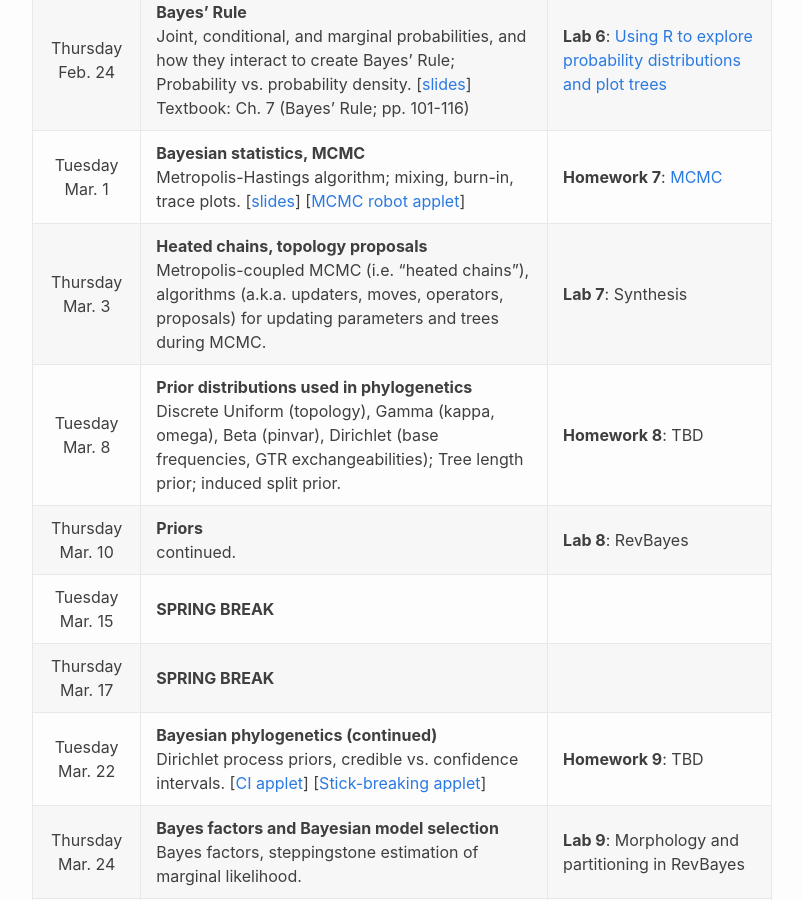
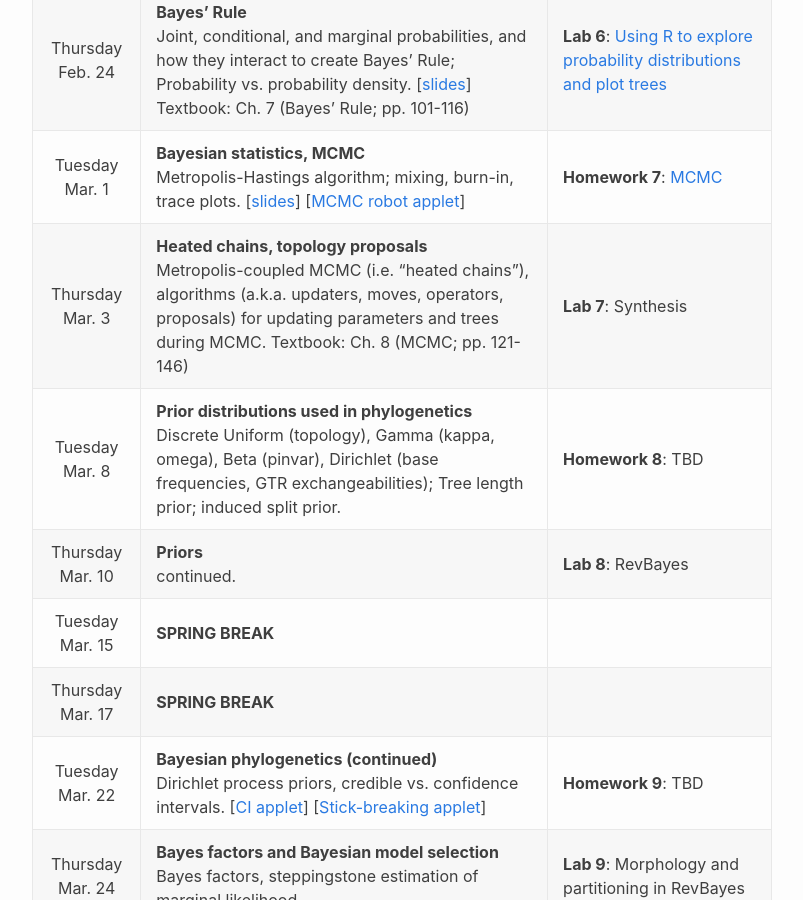
Before and after one commit to plewis/plewis.github.io, a Jekyll site: the page built from phylogenetics/phylogenetics2022.md, in a window 1280 px wide and 900 px high, scrolled down 2464 px. Shown: the whole window, without its empty margins (238-1041 px from the left). Built offline with Jekyll 4.4.1, drawn with Linux system fonts in a browser that asks for light colours; emoji names are drawn with the system emoji font.

Commit message:
added textbook reading

```diff
--- a/phylogenetics/phylogenetics2022.md
+++ b/phylogenetics/phylogenetics2022.md
@@ -28,7 +28,7 @@ Thursday Feb. 17        | **Long branch attraction, topology tests**<br/>Statist
 Tuesday Feb. 22         | **Codon, secondary structure, and amino acid models**<br/>Nonsynonymous vs. synonymous rates, codon models, RNA stem/loop structure, compensatory substitutions, stem models, empirical amino acid rate matrices (PAM, JTT, WAG, LE) \[[slides](https://hydrodictyon.eeb.uconn.edu/people/plewis/courses/phylogenetics/lectures/2022/AminoAcidRNACodonModels.pdf)\] \[[Diagonalization applet](https://plewis.github.io/applets/diagonalization/)\] | **Homework 6**: [Simulation](/hw6/)
 Thursday Feb. 24        | **Bayes' Rule**<br/> Joint, conditional, and marginal probabilities, and how they interact to create Bayes’ Rule; Probability vs. probability density. \[[slides](https://hydrodictyon.eeb.uconn.edu/people/plewis/courses/phylogenetics/lectures/2022/BayesianIntro.pdf)\] Textbook: Ch. 7 (Bayes' Rule; pp. 101-116) | **Lab 6**: [Using R to explore probability distributions and plot trees](http://hydrodictyon.eeb.uconn.edu/eebedia/index.php/Phylogenetics:_R_Primer)
 Tuesday Mar. 1          | **Bayesian statistics, MCMC**<br/> Metropolis-Hastings algorithm; mixing, burn-in, trace plots. \[[slides](https://hydrodictyon.eeb.uconn.edu/people/plewis/courses/phylogenetics/lectures/2022/MCMC.pdf)\] \[[MCMC robot applet](/applets/mcmc-robot/)\] | **Homework 7**: [MCMC](/hw7/)
-Thursday Mar. 3         | **Heated chains, topology proposals**<br/> Metropolis-coupled MCMC (i.e. “heated chains”), algorithms (a.k.a. updaters, moves, operators, proposals) for updating parameters and trees during MCMC. | **Lab 7**: Synthesis
+Thursday Mar. 3         | **Heated chains, topology proposals**<br/> Metropolis-coupled MCMC (i.e. “heated chains”), algorithms (a.k.a. updaters, moves, operators, proposals) for updating parameters and trees during MCMC. Textbook: Ch. 8 (MCMC; pp. 121-146) | **Lab 7**: Synthesis
 Tuesday Mar. 8         | **Prior distributions used in phylogenetics**<br/> Discrete Uniform (topology), Gamma (kappa, omega), Beta (pinvar), Dirichlet (base frequencies, GTR exchangeabilities); Tree length prior; induced split prior. | **Homework 8**: TBD
 Thursday Mar. 10        | **Priors**<br/> continued. | **Lab 8**: RevBayes
 Tuesday Mar. 15         | **SPRING BREAK** |
```
